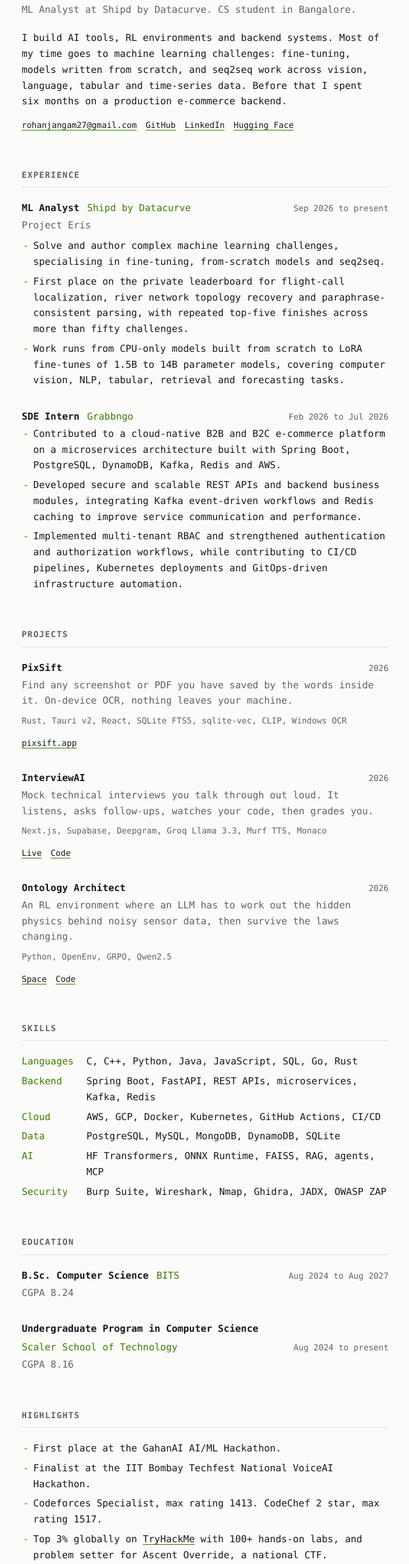
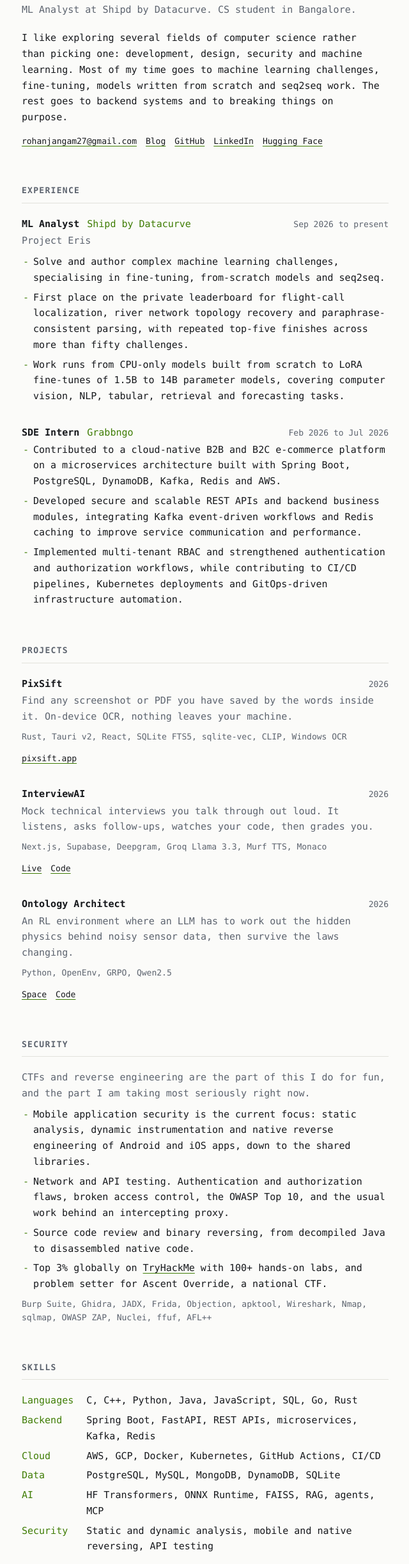
Before and after one commit to rohan-27p/rohan-27p.github.io, a plain HTML site: page index.html in a window 1280 px wide. Shown: the part 115-2560 px from the top of the page at 64% size, without its empty margins (319-959 px from the left). Drawn offline with Linux system fonts and the light colour scheme.

Commit message:
Add a security section, widen the intro and share one stylesheet

```diff
--- a/index.html
+++ b/index.html
@@ -4,82 +4,11 @@
 <meta charset="utf-8">
 <meta name="viewport" content="width=device-width, initial-scale=1">
 <title>Rohan Jangam</title>
-<meta name="description" content="Rohan Jangam. ML Analyst at Shipd by Datacurve, previously SDE intern at GrabbnGo. I build AI tools, RL environments and backend systems.">
+<meta name="description" content="Rohan Jangam. ML Analyst at Shipd by Datacurve, previously SDE intern at GrabbnGo. Machine learning, backend systems and application security.">
 <meta property="og:title" content="Rohan Jangam">
-<meta property="og:description" content="ML Analyst at Shipd by Datacurve. I build AI tools, RL environments and backend systems.">
+<meta property="og:description" content="ML Analyst at Shipd by Datacurve. Machine learning, backend systems and application security.">
 <meta property="og:type" content="profile">
-<style>
-  :root {
-    --bg: #fbfbf9;
-    --fg: #16181c;
-    --dim: #5c636e;
-    --rule: #e2e2dc;
-    --accent: #3f7d05;
-    --maxw: 68ch;
-  }
-  @media (prefers-color-scheme: dark) {
-    :root {
-      --bg: #101211;
-      --fg: #e6e9e4;
-      --dim: #949d94;
-      --rule: #272b28;
-      --accent: #a6e22e;
-    }
-  }
-  * { box-sizing: border-box; }
-  html { -webkit-text-size-adjust: 100%; }
-  body {
-    margin: 0;
-    background: var(--bg);
-    color: var(--fg);
-    font: 15px/1.65 ui-monospace, SFMono-Regular, "SF Mono", Menlo, Consolas, "Liberation Mono", monospace;
-    font-feature-settings: "liga" 0;
-  }
-  .wrap { max-width: var(--maxw); margin: 0 auto; padding: 72px 20px 96px; }
-  @media (max-width: 600px) { .wrap { padding: 44px 18px 64px; } }
-
-  h1 { font-size: 1.5rem; font-weight: 700; letter-spacing: -0.01em; margin: 0 0 6px; }
-  h1::before { content: "$ "; color: var(--accent); font-weight: 400; }
-  .role { color: var(--dim); margin: 0 0 20px; }
-  .intro { margin: 0 0 14px; max-width: 62ch; }
-
-  h2 {
-    font-size: 0.8125rem; font-weight: 700; text-transform: uppercase; letter-spacing: 0.1em;
-    color: var(--dim); margin: 0 0 20px; padding-bottom: 8px; border-bottom: 1px solid var(--rule);
-  }
-  section { margin-top: 56px; }
-
-  .item { margin-bottom: 32px; }
-  .item:last-child { margin-bottom: 0; }
-  .item-head { display: flex; flex-wrap: wrap; gap: 4px 12px; align-items: baseline; margin-bottom: 2px; }
-  .item-head b { font-weight: 700; }
-  .at { color: var(--accent); }
-  .when { color: var(--dim); font-size: 0.8125rem; margin-left: auto; }
-  @media (max-width: 600px) { .when { margin-left: 0; width: 100%; } }
-  .what { color: var(--dim); margin: 0 0 8px; }
-
-  ul { margin: 0; padding: 0; list-style: none; }
-  ul li { position: relative; padding-left: 18px; margin-bottom: 6px; }
-  ul li::before { content: "-"; position: absolute; left: 2px; color: var(--accent); }
-
-  .stack { color: var(--dim); font-size: 0.8125rem; margin-top: 8px; }
-  .meta { font-size: 0.8125rem; margin-top: 8px; display: flex; flex-wrap: wrap; gap: 14px; }
-
-  a { color: inherit; text-decoration: underline; text-decoration-color: var(--accent); text-underline-offset: 3px; }
-  a:hover { color: var(--accent); }
-  :focus-visible { outline: 2px solid var(--accent); outline-offset: 3px; }
-
-  .skills { display: grid; grid-template-columns: max-content 1fr; gap: 6px 20px; margin: 0; }
-  .skills dt { color: var(--accent); }
-  .skills dd { margin: 0; }
-  @media (max-width: 600px) {
-    .skills { grid-template-columns: 1fr; gap: 0; }
-    .skills dd { margin-bottom: 12px; }
-  }
-
-  footer { margin-top: 56px; padding-top: 20px; border-top: 1px solid var(--rule); color: var(--dim); font-size: 0.8125rem; }
-  footer .meta { margin-top: 0; }
-</style>
+<link rel="stylesheet" href="style.css">
 </head>
 <body>
 <div class="wrap">
@@ -87,9 +16,10 @@
   <header>
     <h1>Rohan Jangam</h1>
     <p class="role">ML Analyst at Shipd by Datacurve. CS student in Bangalore.</p>
-    <p class="intro">I build AI tools, RL environments and backend systems. Most of my time goes to machine learning challenges: fine-tuning, models written from scratch, and seq2seq work across vision, language, tabular and time-series data. Before that I spent six months on a production e-commerce backend.</p>
+    <p class="intro">I like exploring several fields of computer science rather than picking one: development, design, security and machine learning. Most of my time goes to machine learning challenges, fine-tuning, models written from scratch and seq2seq work. The rest goes to backend systems and to breaking things on purpose.</p>
     <p class="meta">
       <a href="mailto:rohanjangam27@gmail.com">rohanjangam27@gmail.com</a>
+      <a href="blog/">Blog</a>
       <a href="https://github.com/rohan-27p">GitHub</a>
       <a href="https://www.linkedin.com/in/rohanjangam27">LinkedIn</a>
       <a href="https://huggingface.co/LostDecimal">Hugging Face</a>
@@ -151,6 +81,18 @@
   </section>
 
   <section>
+    <h2>Security</h2>
+    <p class="what">CTFs and reverse engineering are the part of this I do for fun, and the part I am taking most seriously right now.</p>
+    <ul>
+      <li>Mobile application security is the current focus: static analysis, dynamic instrumentation and native reverse engineering of Android and iOS apps, down to the shared libraries.</li>
+      <li>Network and API testing. Authentication and authorization flaws, broken access control, the OWASP Top 10, and the usual work behind an intercepting proxy.</li>
+      <li>Source code review and binary reversing, from decompiled Java to disassembled native code.</li>
+      <li>Top 3% globally on <a href="https://tryhackme.com/p/0xlostdecimal">TryHackMe</a> with 100+ hands-on labs, and problem setter for Ascent Override, a national CTF.</li>
+    </ul>
+    <p class="stack">Burp Suite, Ghidra, JADX, Frida, Objection, apktool, Wireshark, Nmap, sqlmap, OWASP ZAP, Nuclei, ffuf, AFL++</p>
+  </section>
+
+  <section>
     <h2>Skills</h2>
     <dl class="skills">
       <dt>Languages</dt><dd>C, C++, Python, Java, JavaScript, SQL, Go, Rust</dd>
@@ -158,7 +100,7 @@
       <dt>Cloud</dt><dd>AWS, GCP, Docker, Kubernetes, GitHub Actions, CI/CD</dd>
       <dt>Data</dt><dd>PostgreSQL, MySQL, MongoDB, DynamoDB, SQLite</dd>
       <dt>AI</dt><dd>HF Transformers, ONNX Runtime, FAISS, RAG, agents, MCP</dd>
-      <dt>Security</dt><dd>Burp Suite, Wireshark, Nmap, Ghidra, JADX, OWASP ZAP</dd>
+      <dt>Security</dt><dd>Static and dynamic analysis, mobile and native reversing, API testing</dd>
     </dl>
   </section>
 
@@ -180,13 +122,13 @@
       <li>First place at the GahanAI AI/ML Hackathon.</li>
       <li>Finalist at the IIT Bombay Techfest National VoiceAI Hackathon.</li>
       <li>Codeforces Specialist, max rating 1413. CodeChef 2 star, max rating 1517.</li>
-      <li>Top 3% globally on <a href="https://tryhackme.com/p/0xlostdecimal">TryHackMe</a> with 100+ hands-on labs, and problem setter for Ascent Override, a national CTF.</li>
     </ul>
   </section>
 
   <footer>
     <p class="meta">
       <a href="mailto:rohanjangam27@gmail.com">rohanjangam27@gmail.com</a>
+      <a href="blog/">Blog</a>
       <a href="https://github.com/rohan-27p">github.com/rohan-27p</a>
       <a href="https://www.linkedin.com/in/rohanjangam27">linkedin.com/in/rohanjangam27</a>
     </p>
--- /dev/null
+++ b/style.css
@@ -0,0 +1,75 @@
+:root {
+  --bg: #fbfbf9;
+  --fg: #16181c;
+  --dim: #5c636e;
+  --rule: #e2e2dc;
+  --accent: #3f7d05;
+  --maxw: 68ch;
+}
+@media (prefers-color-scheme: dark) {
+  :root {
+    --bg: #101211;
+    --fg: #e6e9e4;
+    --dim: #949d94;
+    --rule: #272b28;
+    --accent: #a6e22e;
+  }
+}
+* { box-sizing: border-box; }
+html { -webkit-text-size-adjust: 100%; }
+body {
+  margin: 0;
+  background: var(--bg);
+  color: var(--fg);
+  font: 15px/1.65 ui-monospace, SFMono-Regular, "SF Mono", Menlo, Consolas, "Liberation Mono", monospace;
+  font-feature-settings: "liga" 0;
+}
+.wrap { max-width: var(--maxw); margin: 0 auto; padding: 72px 20px 96px; }
+@media (max-width: 600px) { .wrap { padding: 44px 18px 64px; } }
+
+h1 { font-size: 1.5rem; font-weight: 700; letter-spacing: -0.01em; margin: 0 0 6px; }
+h1::before { content: "$ "; color: var(--accent); font-weight: 400; }
+.role { color: var(--dim); margin: 0 0 20px; }
+.intro { margin: 0 0 14px; max-width: 62ch; }
+
+h2 {
+  font-size: 0.8125rem; font-weight: 700; text-transform: uppercase; letter-spacing: 0.1em;
+  color: var(--dim); margin: 0 0 20px; padding-bottom: 8px; border-bottom: 1px solid var(--rule);
+}
+section { margin-top: 56px; }
+
+.item { margin-bottom: 32px; }
+.item:last-child { margin-bottom: 0; }
+.item-head { display: flex; flex-wrap: wrap; gap: 4px 12px; align-items: baseline; margin-bottom: 2px; }
+.item-head b { font-weight: 700; }
+.at { color: var(--accent); }
+.when { color: var(--dim); font-size: 0.8125rem; margin-left: auto; }
+@media (max-width: 600px) { .when { margin-left: 0; width: 100%; } }
+.what { color: var(--dim); margin: 0 0 8px; }
+
+ul { margin: 0; padding: 0; list-style: none; }
+ul li { position: relative; padding-left: 18px; margin-bottom: 6px; }
+ul li::before { content: "-"; position: absolute; left: 2px; color: var(--accent); }
+
+.stack { color: var(--dim); font-size: 0.8125rem; margin-top: 8px; }
+.meta { font-size: 0.8125rem; margin-top: 8px; display: flex; flex-wrap: wrap; gap: 14px; }
+
+a { color: inherit; text-decoration: underline; text-decoration-color: var(--accent); text-underline-offset: 3px; }
+a:hover { color: var(--accent); }
+:focus-visible { outline: 2px solid var(--accent); outline-offset: 3px; }
+
+.skills { display: grid; grid-template-columns: max-content 1fr; gap: 6px 20px; margin: 0; }
+.skills dt { color: var(--accent); }
+.skills dd { margin: 0; }
+@media (max-width: 600px) {
+  .skills { grid-template-columns: 1fr; gap: 0; }
+  .skills dd { margin-bottom: 12px; }
+}
+
+.back { font-size: 0.8125rem; color: var(--dim); margin: 0 0 28px; }
+.empty { border: 1px dashed var(--rule); border-radius: 4px; padding: 24px; margin: 0; }
+.empty p { margin: 0 0 10px; }
+.empty p:last-child { margin-bottom: 0; color: var(--dim); }
+
+footer { margin-top: 56px; padding-top: 20px; border-top: 1px solid var(--rule); color: var(--dim); font-size: 0.8125rem; }
+footer .meta { margin-top: 0; }
```
